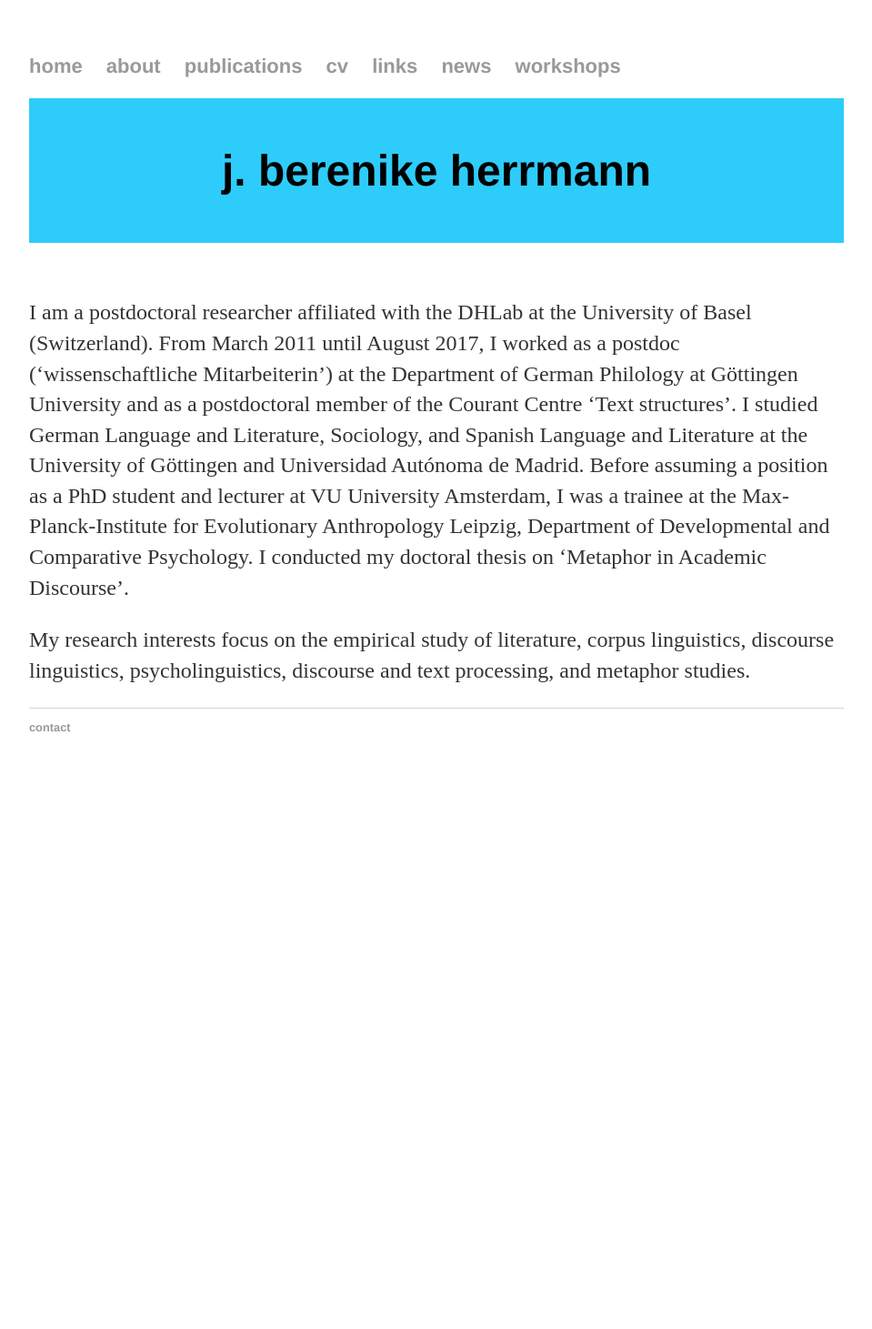
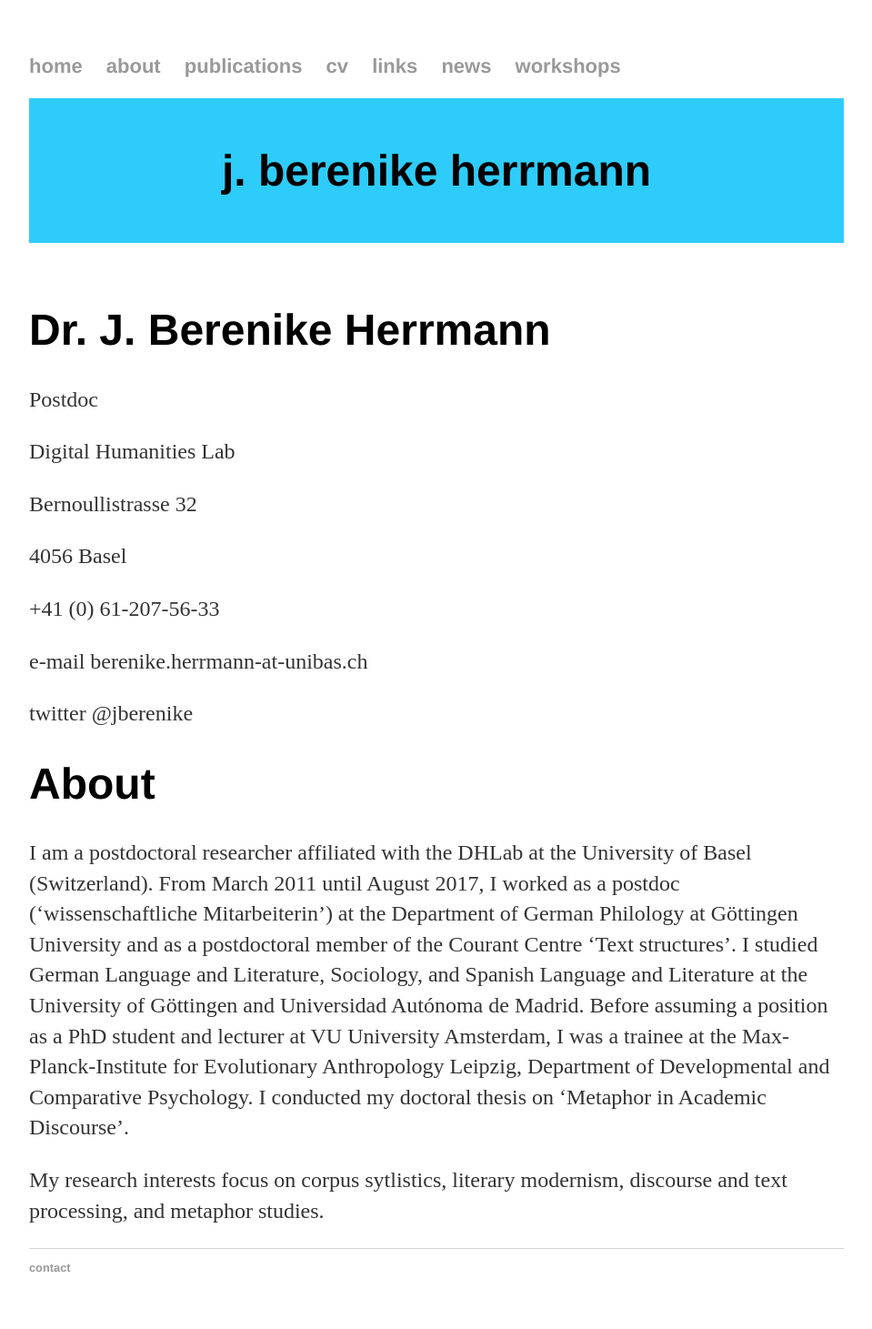
Before and after one commit to jberenike/jberenike.github.io, a Jekyll site: the page built from about.md, in a window 1280 px wide. Shown: the whole page at 91% size, without its empty margins (160-1119 px from the left). Built offline with Jekyll 4.4.1, drawn with Linux system fonts in a browser that asks for light colours; our own code applies the rules of GitHub Pages for plain Markdown files; before the commit the page ends 900 px from its top, so only the background shows below that.

Commit message:
Update about.md

```diff
--- a/about.md
+++ b/about.md
@@ -1,7 +1,25 @@
+# Dr. J. Berenike Herrmann
+
+Postdoc
+
+Digital Humanities Lab
+
+Bernoullistrasse 32
+
+4056 Basel
+
++41 (0) 61-207-56-33
+
+e-mail berenike.herrmann-at-unibas.ch
+
+twitter @jberenike
+
+# About
+
 I am a postdoctoral researcher affiliated with the DHLab at the University of Basel (Switzerland).
 From March 2011 until August 2017, I worked as a postdoc (‘wissenschaftliche Mitarbeiterin’) at the Department of German Philology at Göttingen University and as a postdoctoral member of the Courant Centre ‘Text structures’.
 I studied German Language and Literature, Sociology, and Spanish Language and Literature at the University of Göttingen and Universidad Autónoma de Madrid.
 Before assuming a position as a PhD student and lecturer at VU University Amsterdam, I  was a trainee at the Max-Planck-Institute for Evolutionary Anthropology Leipzig, Department of Developmental and Comparative Psychology.
 I conducted my doctoral thesis on ‘Metaphor in Academic Discourse’.
 
-My research interests focus on the empirical study of literature, corpus linguistics, discourse linguistics, psycholinguistics, discourse and text processing, and metaphor studies.
+My research interests focus on corpus sytlistics, literary modernism, discourse and text processing, and metaphor studies.
```
